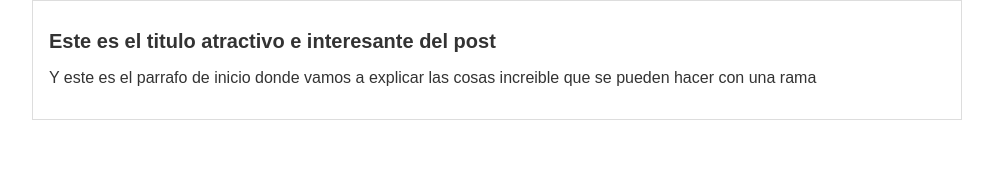
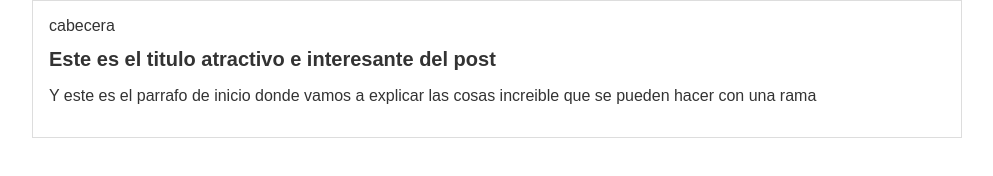
Before and after one commit to Anderxd14/hyperblog, a plain HTML site: page blogpost.html in a window 1280 px wide. Shown: the whole page, without its empty margins (143-1136 px from the left). Drawn offline with Linux system fonts and the light colour scheme.

Commit message:
se agrego un div de cabecera

```diff
--- a/blogpost.html
+++ b/blogpost.html
@@ -6,6 +6,9 @@
 </head>
 <body>
     <div id='container'>
+        <div id ='cabecera'>
+                cabecera
+        </div>
         <div id="post">
             <h1>Este es el titulo atractivo e interesante del post</h1>
             <p>Y este es el parrafo de inicio donde vamos a explicar las cosas increible que se pueden hacer con una rama</p>
```
